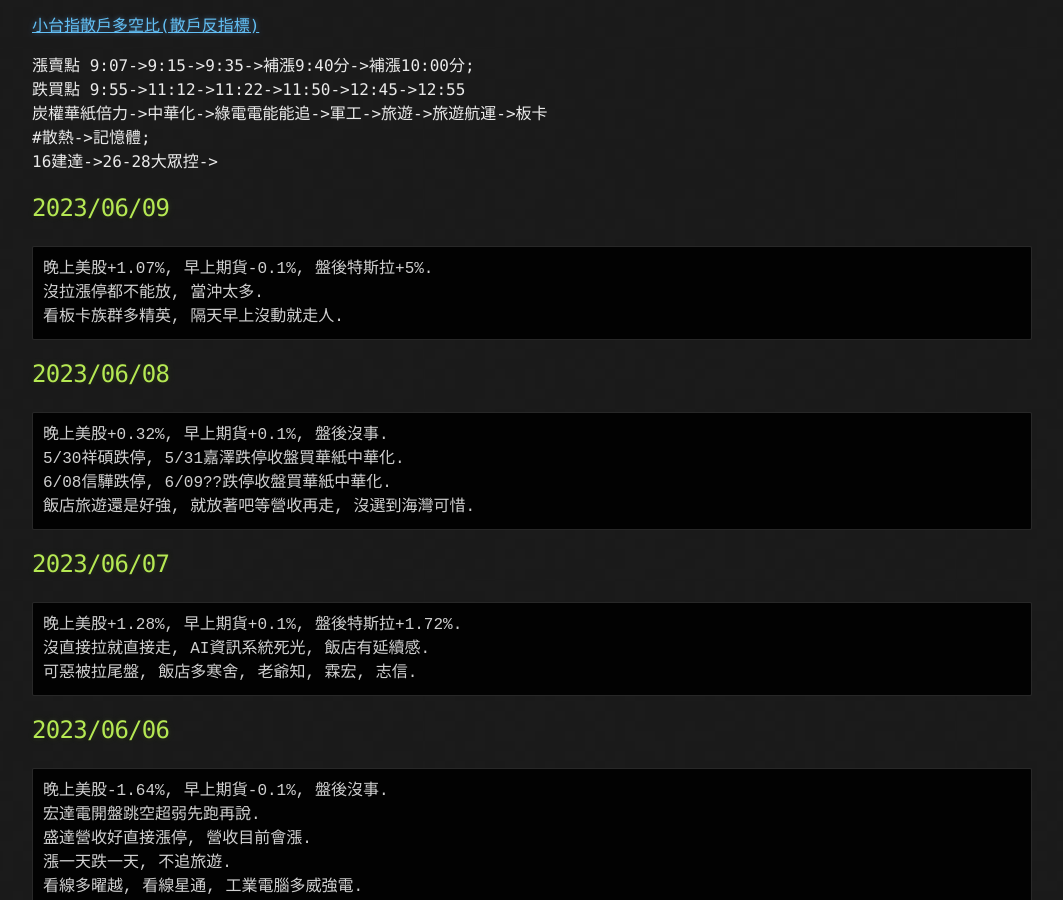
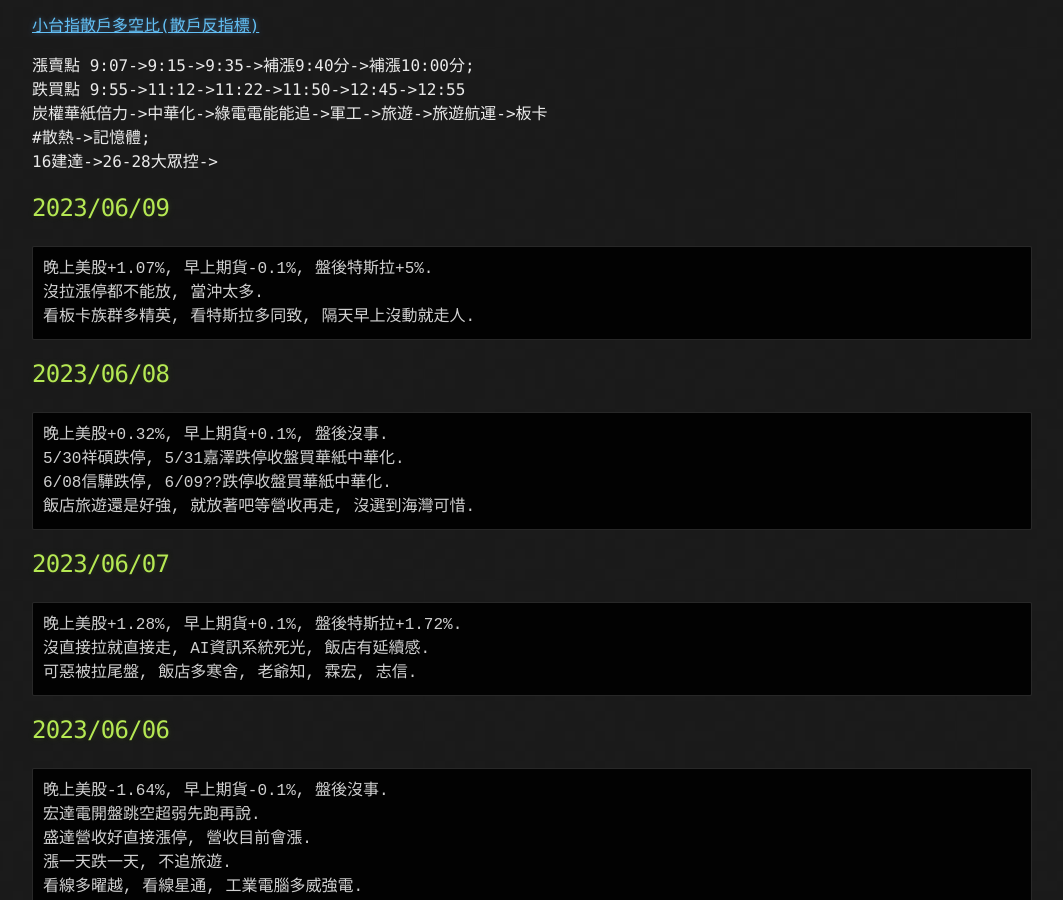
Before and after one commit to lepg5487/Stock_God, a Jekyll site: the page built from index.md, in a window 1280 px wide and 900 px high, scrolled down 484 px. Shown: the whole window, without its empty margins (108-1171 px from the left). Built offline with Jekyll 4.4.1, drawn with Linux system fonts in a browser that asks for light colours; our own code applies the rules of GitHub Pages for plain Markdown files.

Commit message:
Update index.md

````diff
--- a/index.md
+++ b/index.md
@@ -26,7 +26,7 @@
 ```
 晚上美股+1.07%, 早上期貨-0.1%, 盤後特斯拉+5%.
 沒拉漲停都不能放, 當沖太多.
-看板卡族群多精英, 隔天早上沒動就走人.
+看板卡族群多精英, 看特斯拉多同致, 隔天早上沒動就走人.
 ```
 
 ## 2023/06/08
````
